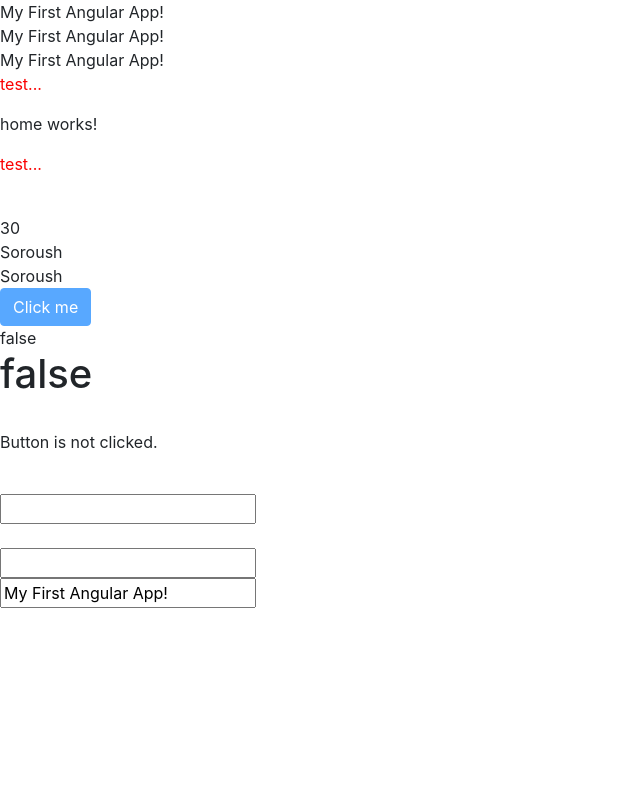
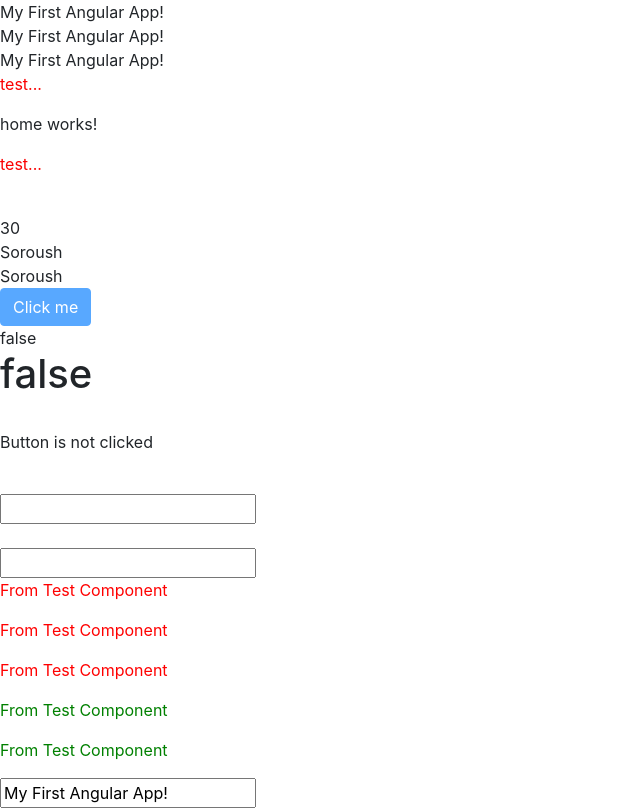
Before and after one commit to mrsoroush/Angular, an Angular app: page / in a window 1280 px wide. Shown: the whole page, without its empty margins (0-640 px from the left). Built offline with nearby package versions, Linux system fonts and the light colour scheme.

Commit message:
Practicing ngIf and ngStyle

```diff
--- a/src/app/app.module.ts
+++ b/src/app/app.module.ts
@@ -5,12 +5,14 @@ import { FormsModule } from '@angular/forms';
 import { AppComponent } from './app.component';
 import{ TestComponent } from './test.component';
 import { HomeComponent } from './home/home.component';
+import { Test1Component } from './test1/test1.component';
 
 @NgModule({
   declarations: [
     AppComponent,
     TestComponent,
-    HomeComponent
+    HomeComponent,
+    Test1Component
   ],
   imports: [
     BrowserModule,
--- a/src/app/home/home.component.html
+++ b/src/app/home/home.component.html
@@ -15,7 +15,10 @@
 <br>
 <h1 [innerText]="allowClick"></h1>
 <br>
-<p>{{ btnClick }}</p>
+<h3 *ngIf="buttonClicked; else secondP">{{ btnClick }}</h3>
+<ng-template #secondP>
+  <p>Button is not clicked</p>
+</ng-template>
 <br>
 <input type="text" (input)="onInputChange($event)">
 <br>
@@ -24,3 +27,8 @@
 <input type="text" [(ngModel)]="lastName">
 {{ lastName }}
 <br>
+<app-test1></app-test1>
+<app-test1></app-test1>
+<app-test1></app-test1>
+<app-test1></app-test1>
+<app-test1></app-test1>
--- a/src/app/home/home.component.ts
+++ b/src/app/home/home.component.ts
@@ -22,12 +22,14 @@ export class HomeComponent implements OnInit{
   allowClick = false;
   btnClick = 'Button is not clicked.';
   lastName = "";
+  buttonClicked = false;
 
   getName(){
     return this.name;
   }
 
   onButtonClicked(){
+    this.buttonClicked = true;
     this.btnClick = 'Buttun is clicked now!';
   }
 
--- /dev/null
+++ b/src/app/test1/test1.component.html
@@ -0,0 +1 @@
+<p [ngStyle]="{color: getColor()}">From Test Component</p>
--- /dev/null
+++ b/src/app/test1/test1.component.ts
@@ -0,0 +1,23 @@
+import { Component, OnInit } from '@angular/core';
+
+@Component({
+  selector: 'app-test1',
+  templateUrl: './test1.component.html',
+  styleUrls: ['./test1.component.css']
+})
+export class Test1Component implements OnInit {
+
+  colorCode: number;
+
+  constructor() {
+    this.colorCode = Math.random();
+   }
+
+  ngOnInit() {
+  }
+
+  getColor(){
+    return this.colorCode > 0.5 ? "red" : "green";
+  }
+
+}
```
Also changed, not shown: src/app/test1/test1.component.css (added), 1 other file (tests, documents, lock files or other folders).
